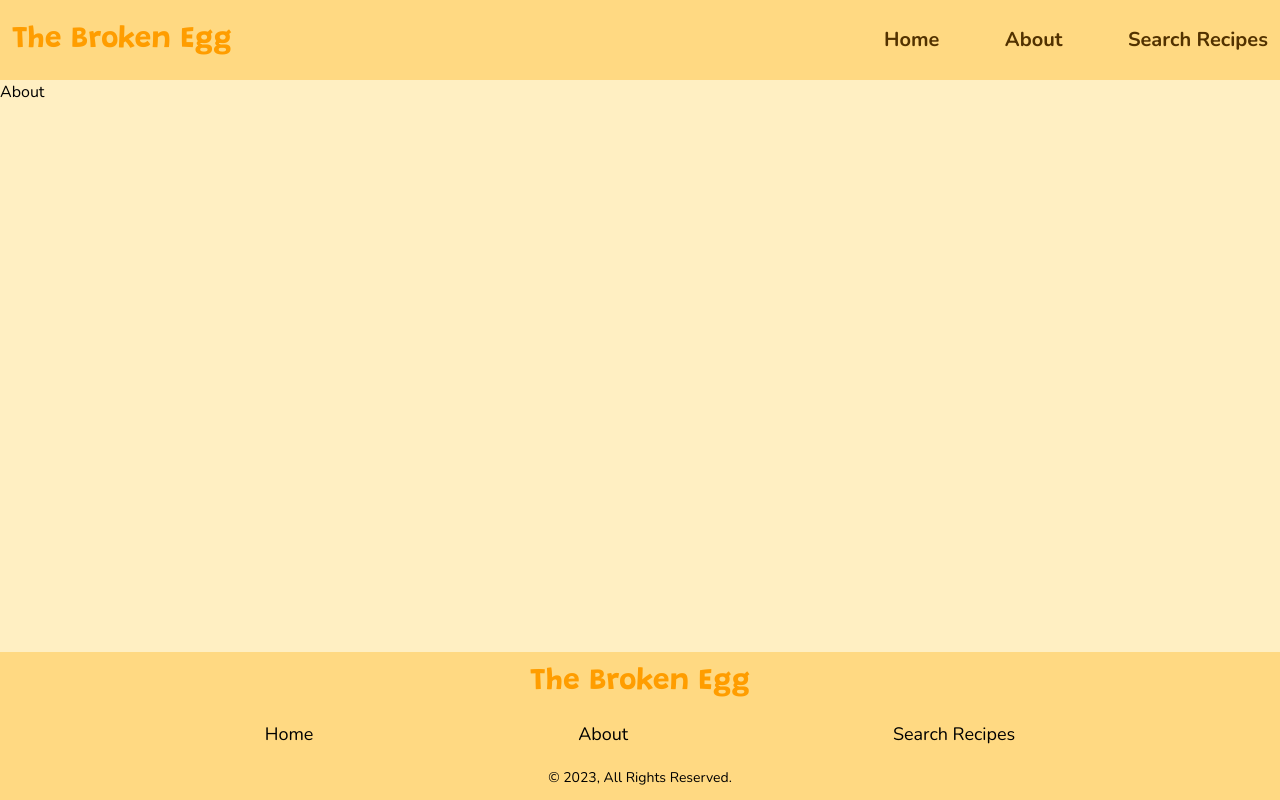
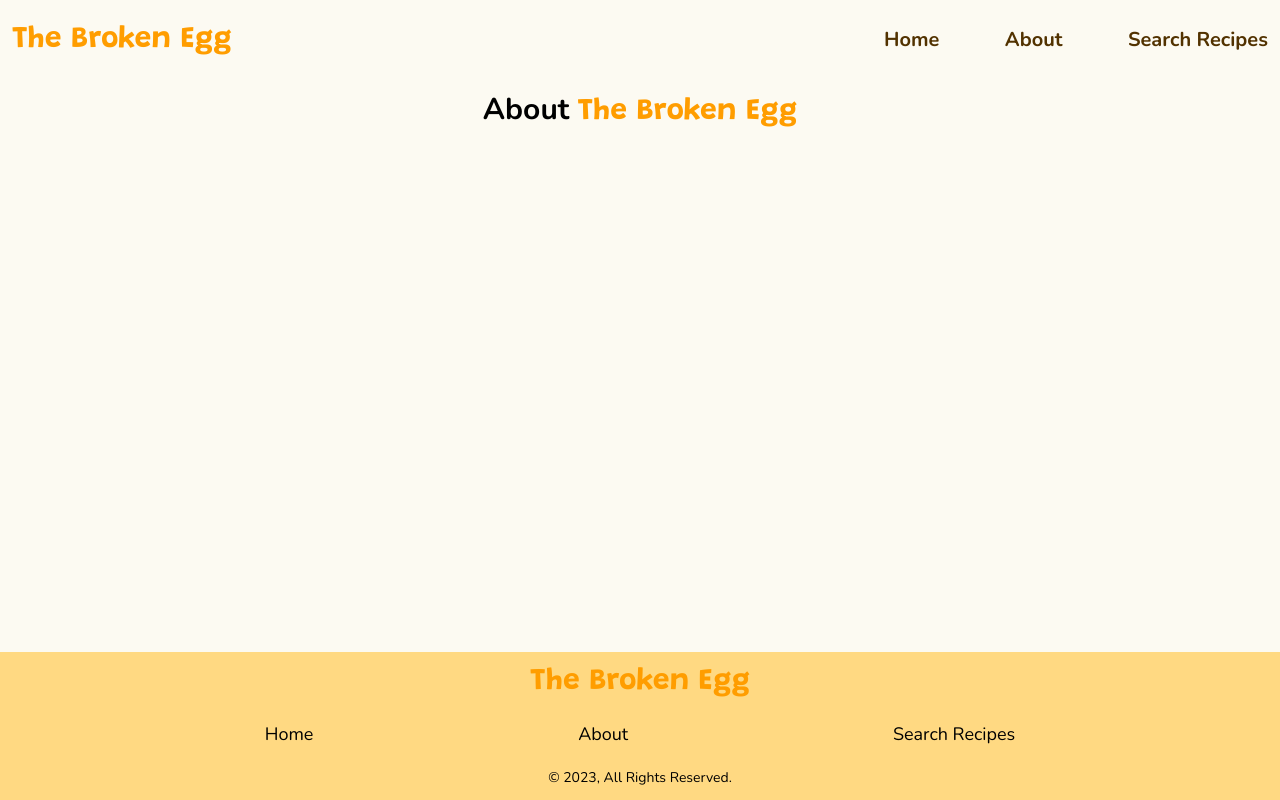
Before and after one commit to Lasseignejk/TheBrokenEgg, a React (Vite) app: page /about in a window 1280 px wide. Built offline with nearby package versions, Linux system fonts and the light colour scheme.

Commit message:
css edits
edits to theme colors and css of the recipe cards

```diff
--- a/src/components/Footer.tsx
+++ b/src/components/Footer.tsx
@@ -1,4 +1,5 @@
 import React from "react";
+import { Link } from "react-router-dom";
 
 const Footer = () => {
 	return (
@@ -7,9 +8,9 @@ const Footer = () => {
 				The Broken Egg
 			</h1>
 			<div className="flex justify-evenly text-lg">
-				<p>Home</p>
-				<p>About</p>
-				<p>Search Recipes</p>
+				<Link to="/">Home</Link>
+				<Link to="/about">About</Link>
+				<Link to="/search">Search Recipes</Link>
 			</div>
 			<p className="text-sm text-center">&copy; 2023, All Rights Reserved.</p>
 		</div>
--- a/src/components/Navbar.tsx
+++ b/src/components/Navbar.tsx
@@ -11,13 +11,13 @@ const Navbar = () => {
 	};
 
 	return (
-		<nav className="navbar h-20 flex justify-between items-center px-3 bg-[#ffd982] relative text-main">
+		<nav className="navbar h-20 flex justify-between items-center px-3 relative text-main">
 			<h1 className="text-3xl font-grandStand text-main font-[700]">
 				<Link to={"/"}>The Broken Egg</Link>
 			</h1>
 
 			<ul
-				className="nav-menu w-full fixed flex flex-col transition-all duration-[0.3s] ease-in-out text-center justify-between items-center gap-5 text-text bg-[#ffd982] top-[70px] left-[-100%] md:static md:flex-row md:w-96 md:text-left md:transition-none"
+				className="nav-menu w-full fixed flex flex-col py-8 transition-all duration-[0.3s] ease-in-out text-center justify-between items-center gap-5 text-text bg-[#ffd982] top-[70px] left-[-100%] md:static md:flex-row md:w-96 md:text-left md:transition-none md:bg-background"
 				onClick={() => showNavbar()}>
 				<li className="nav-item">
 					<Link
--- /dev/null
+++ b/src/components/RecipeCard.css
@@ -0,0 +1,6 @@
+/* .egg {
+	border-bottom-left-radius: 50%;
+	border-bottom-right-radius: 50%;
+	border-top-right-radius: 50%;
+	border-top-left-radius: 50%;
+} */
--- a/src/components/RecipeCard.tsx
+++ b/src/components/RecipeCard.tsx
@@ -1,4 +1,5 @@
 import React from "react";
+import "../components/RecipeCard.css";
 import { Link } from "react-router-dom";
 import { useAppDispatch, useAppSelector } from "../functions/hooks";
 import { searchForInstructions } from "../reducers/InstructionsSlice";
@@ -37,9 +38,9 @@ const RecipeCard = ({ id, title, image }: RecipeProps) => {
 		dispatch(searchForInstructions(json));
 	};
 	return (
-		<div className="flex flex-col mx-5 text-center text-2xl rounded-lg bg-main p-5 gap-2 font-grandStand font-bold">
+		<div className="flex flex-col mx-5 text-center text-2xl rounded-2xl shadow-2xl shadow-[#cbae6a] p-5 gap-2 font-light mb-5 justify-center items-center sm:w-[330px] md:w-[500px]  md:hover:scale-105 md:transition-all md:duration-300">
 			<Link to={"/search/" + id} onClick={() => apiCall()}>
-				<img src={image} alt="" className="rounded-2xl" />
+				<img src={image} alt="" className="md:w-[400px] rounded-2xl" />
 			</Link>
 			<h2>{title}</h2>
 		</div>
--- a/src/index.css
+++ b/src/index.css
@@ -4,7 +4,7 @@
 
 :root {
 	--main: #ff9d00;
-	--background: #ffefc2;
+	--background: #fcfaf2;
 	--text: #523200;
 	--accent: #ffd600;
 	--logoFont: "Grandstander", "cursive";
--- a/src/pages/About.tsx
+++ b/src/pages/About.tsx
@@ -1,7 +1,13 @@
 import React from "react";
 
 const About = () => {
-	return <div>About</div>;
+	return (
+		<div className="flex flex-col items-center pt-3">
+			<h1 className="text-3xl font-bold">
+				About <span className="font-grandStand text-main">The Broken Egg</span>
+			</h1>
+		</div>
+	);
 };
 
 export default About;
--- a/src/pages/Recipe.tsx
+++ b/src/pages/Recipe.tsx
@@ -26,7 +26,7 @@ const Recipe = () => {
 
 	return (
 		<div className="lg:flex lg:justify-center">
-			<div className=" flex  flex-col gap-5 lg:w-[80%] lg:border-2 lg:border-black">
+			<div className=" flex flex-col gap-5 lg:w-[80%] lg:border-2 lg:border-black">
 				<div className="md:flex md:justify-center">
 					<img src={information.image} alt="" />
 				</div>
@@ -35,6 +35,7 @@ const Recipe = () => {
 					<h1 className="text-3xl font-grandStand text-center mt-3">
 						{information && information.title}
 					</h1>
+					<div className="lg:flex lg:justify-center">
 						<div className="bg-accent rounded-2xl px-3 py-3 text-xl text-center lg:w-[80%]">
 							<div className="flex gap-3 justify-between">
 								<p className="w-full font-bold">Servings</p>
@@ -45,6 +46,7 @@ const Recipe = () => {
 								<p className="w-full">{information.servings}</p>
 								<p className="w-full">{information.readyInMinutes + " min"}</p>
 								<p className="w-full">{information.sourceName}</p>
+							</div>
 						</div>
 					</div>
 				</div>
--- a/src/pages/Search.tsx
+++ b/src/pages/Search.tsx
@@ -48,8 +48,8 @@ const Search = () => {
 					</button>
 				</div>
 			</div>
-			<div className="flex flex-col w-full gap-5 mt-5">
-				{recipes[0].id !== undefined ? (
+			<div className="flex flex-col w-full gap-5 my-5 justify-center items-center md:flex-row md:flex-wrap">
+				{recipes[0]?.id !== undefined ? (
 					recipes?.map(
 						(recipe: RecipeProps): JSX.Element => <RecipeCard {...recipe} />
 					)
@@ -63,12 +63,6 @@ const Search = () => {
 						</div>
 					</div>
 				)}
-
-				{/* {recipes?.map(
-					(recipe: RecipeProps): JSX.Element => (
-						<RecipeCard {...recipe} />
-					)
-				)} */}
 			</div>
 		</div>
 	);
--- a/tailwind.config.cjs
+++ b/tailwind.config.cjs
@@ -15,7 +15,7 @@ module.exports = {
 		extend: {
 			colors: {
 				main: "#ff9d00",
-				background: "#ffefc2",
+				background: "#fcfaf2",
 				text: "#523200",
 				accent: "#ffd600",
 			},
```
Lines whose indentation alone changed are shown as unchanged.
